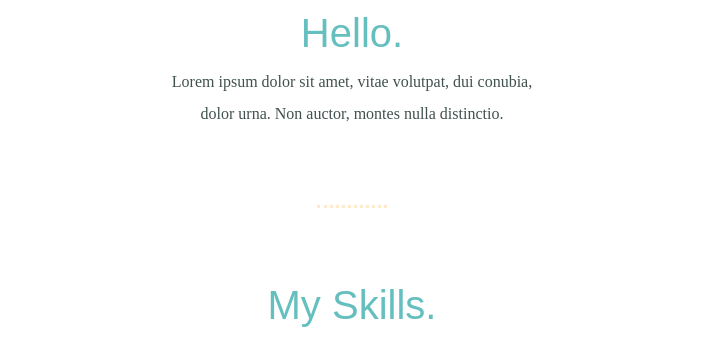
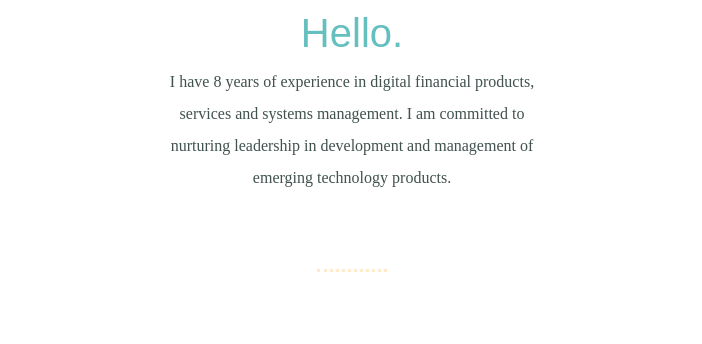
Before and after one commit to njaci1/My_Bio_Page, a plain HTML site: page WebDev/index.html in a window 1280 px wide. Shown: the part 1012-1356 px from the top of the page, without its empty margins (288-990 px from the left). Drawn offline with Linux system fonts and the light colour scheme.

Commit message:
Updated index.html
Added some content from my LinkedIn page

```diff
--- a/WebDev/index.html
+++ b/WebDev/index.html
@@ -26,7 +26,7 @@
       <div class="profile">
         <img width="200" height="205" src="images/circled_pspt_photo.png" alt="">
         <h2>Hello.</h2>
-        <p class="intro">Lorem ipsum dolor sit amet, vitae volutpat, dui conubia, dolor urna. Non auctor, montes nulla distinctio.</p>
+        <p class="intro">I have 8 years of experience in digital financial products, services and systems management. I am committed to nurturing leadership in development and management of emerging technology products.</p>
       </div>
       <hr>
       <div class="skills">
```
